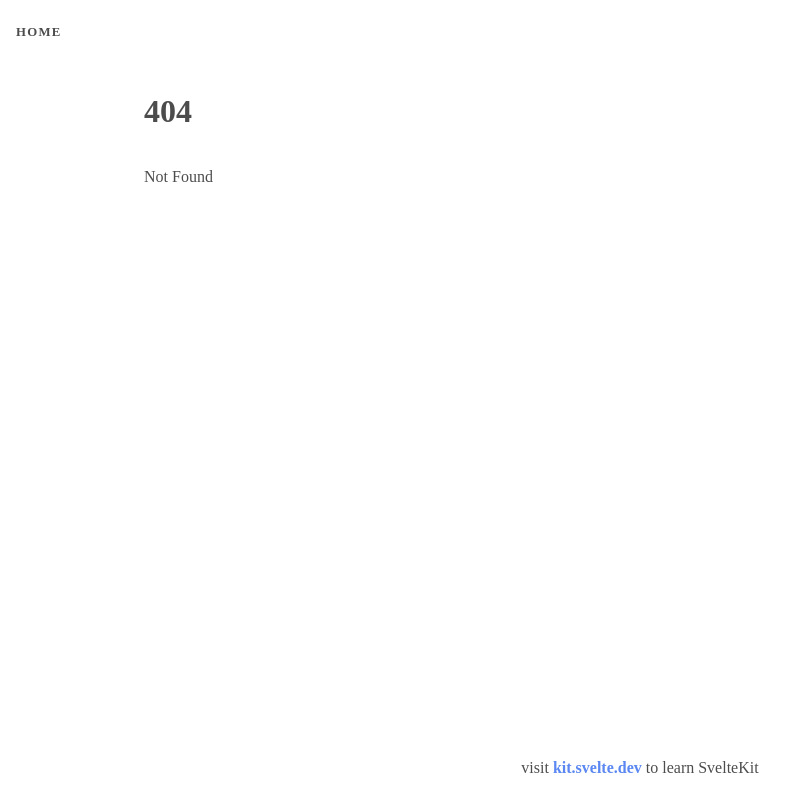
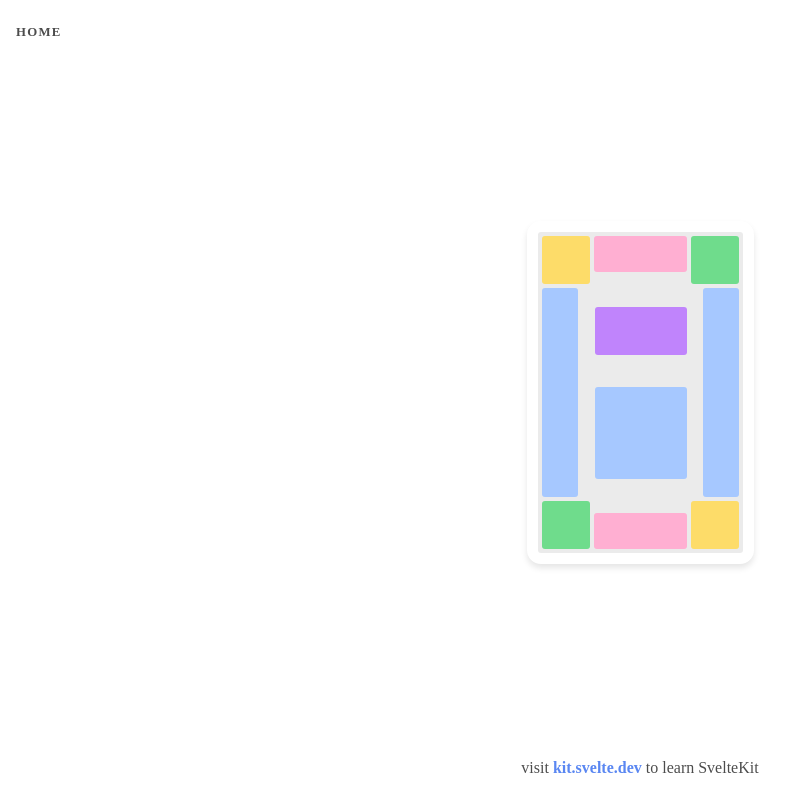
Before and after one commit to QuentinDstl/notes, a SvelteKit app: page /r in a window 1280 px wide. Before the commit this address had no page. Shown: the top 812 px of the page, without its empty margins (0-805 px from the left). Built offline with nearby package versions, Linux system fonts and the light colour scheme; a web font is replaced by a local one.

Commit message:
feat: display rules on a card

```diff
--- /dev/null
+++ b/src/routes/r/+page.svelte
@@ -0,0 +1,443 @@
+<script lang="ts">
+	let rotateX = 0;
+	let rotateY = 0;
+	let selectedGame: keyof typeof popupRules | null = null;
+	let hoveredGame: string | null = null;
+
+	const popupRules = {
+		tarot: {
+			name: 'Tarot',
+			rules:
+				'Le tarot est un jeu de cartes avec 78 cartes divisées en arcanes majeurs et mineurs. Les joueurs interprètent les cartes pour obtenir des insights.'
+		},
+		sixqp: {
+			name: 'Six qui prend',
+			rules:
+				'Un jeu où les joueurs posent des cartes numérotées. Si votre carte fait que la ligne atteint 6 cartes, vous devez en prendre une. Évitez les cartes avec beaucoup de têtes de bœuf!'
+		},
+		skyjo: {
+			name: 'Skyjo',
+			rules:
+				"Un jeu de cartes où vous essayez d'avoir le plus petit score possible. Retournez ou remplacez vos cartes pour minimiser votre total."
+		},
+		oriLg: {
+			name: 'Origine Large',
+			rules: 'Les règles du jeu Origine Large.'
+		},
+		codeNames: {
+			name: 'Codenames',
+			rules:
+				'Un jeu de mots où une équipe donne des indices pour faire deviner des mots secrets. Évitez les pièges!'
+		}
+	};
+
+	function handleMouseMove(e: MouseEvent) {
+		const rect = (e.currentTarget as HTMLElement).getBoundingClientRect();
+		const x = e.clientX - rect.left;
+		const y = e.clientY - rect.top;
+
+		const centerX = rect.width / 2;
+		const centerY = rect.height / 2;
+
+		rotateY = ((x - centerX) / centerX) * 15;
+		rotateX = ((centerY - y) / centerY) * 15;
+	}
+
+	function handleMouseLeave() {
+		rotateX = 0;
+		rotateY = 0;
+	}
+
+	function showRules(game: string) {
+		selectedGame = game as keyof typeof popupRules;
+	}
+
+	function closePopup() {
+		selectedGame = null;
+	}
+
+	function handleKeyDown(event: KeyboardEvent, game: string) {
+		if (event.key === 'Enter' || event.key === ' ') {
+			event.preventDefault();
+			showRules(game);
+		}
+	}
+
+	function handlePopupKeyDown(event: KeyboardEvent) {
+		if (event.key === 'Escape') {
+			event.preventDefault();
+			closePopup();
+		}
+	}
+
+	function handleGameHover(game: string) {
+		hoveredGame = game;
+	}
+
+	function handleGameLeave() {
+		hoveredGame = null;
+	}
+</script>
+
+<svelte:head>
+	<title>Règles</title>
+	<meta name="description" content="Règles page" />
+</svelte:head>
+
+<div
+	class="wrapper"
+	role="application"
+	on:mousemove={handleMouseMove}
+	on:mouseleave={handleMouseLeave}
+>
+	<div
+		class="card"
+		style="transform: perspective(800px) rotateX({rotateX}deg) rotateY({rotateY}deg)"
+	>
+		<div class="card-top">
+			<div
+				class="tarot"
+				class:hovered={hoveredGame === 'tarot'}
+				role="button"
+				tabindex="0"
+				on:click={() => showRules('tarot')}
+				on:keydown={(e) => handleKeyDown(e, 'tarot')}
+				on:mouseenter={() => handleGameHover('tarot')}
+				on:mouseleave={handleGameLeave}
+			></div>
+			<div
+				class="sixqp"
+				class:hovered={hoveredGame === 'sixqp'}
+				role="button"
+				tabindex="0"
+				on:click={() => showRules('sixqp')}
+				on:keydown={(e) => handleKeyDown(e, 'sixqp')}
+				on:mouseenter={() => handleGameHover('sixqp')}
+				on:mouseleave={handleGameLeave}
+			></div>
+			<div
+				class="skyjo"
+				class:hovered={hoveredGame === 'skyjo'}
+				role="button"
+				tabindex="0"
+				on:click={() => showRules('skyjo')}
+				on:keydown={(e) => handleKeyDown(e, 'skyjo')}
+				on:mouseenter={() => handleGameHover('skyjo')}
+				on:mouseleave={handleGameLeave}
+			></div>
+		</div>
+		<div class="card-mid">
+			<div
+				class="codenames-words"
+				class:hovered={hoveredGame === 'codeNames'}
+				role="button"
+				tabindex="0"
+				on:click={() => showRules('codeNames')}
+				on:keydown={(e) => handleKeyDown(e, 'codeNames')}
+				on:mouseenter={() => handleGameHover('codeNames')}
+				on:mouseleave={handleGameLeave}
+			></div>
+			<div class="middle-space">
+				<div
+					class="ori-lg"
+					class:hovered={hoveredGame === 'oriLg'}
+					role="button"
+					tabindex="0"
+					on:click={() => showRules('oriLg')}
+					on:keydown={(e) => handleKeyDown(e, 'oriLg')}
+					on:mouseenter={() => handleGameHover('oriLg')}
+					on:mouseleave={handleGameLeave}
+				></div>
+				<div
+					class="codenames-map"
+					class:hovered={hoveredGame === 'codeNames'}
+					role="button"
+					tabindex="0"
+					on:click={() => showRules('codeNames')}
+					on:keydown={(e) => handleKeyDown(e, 'codeNames')}
+					on:mouseenter={() => handleGameHover('codeNames')}
+					on:mouseleave={handleGameLeave}
+				></div>
+			</div>
+			<div
+				class="codenames-words"
+				class:hovered={hoveredGame === 'codeNames'}
+				role="button"
+				tabindex="0"
+				on:click={() => showRules('codeNames')}
+				on:keydown={(e) => handleKeyDown(e, 'codeNames')}
+				on:mouseenter={() => handleGameHover('codeNames')}
+				on:mouseleave={handleGameLeave}
+			></div>
+		</div>
+		<div class="card-top inverted">
+			<div
+				class="tarot"
+				class:hovered={hoveredGame === 'tarot'}
+				role="button"
+				tabindex="0"
+				on:click={() => showRules('tarot')}
+				on:keydown={(e) => handleKeyDown(e, 'tarot')}
+				on:mouseenter={() => handleGameHover('tarot')}
+				on:mouseleave={handleGameLeave}
+			></div>
+			<div
+				class="sixqp"
+				class:hovered={hoveredGame === 'sixqp'}
+				role="button"
+				tabindex="0"
+				on:click={() => showRules('sixqp')}
+				on:keydown={(e) => handleKeyDown(e, 'sixqp')}
+				on:mouseenter={() => handleGameHover('sixqp')}
+				on:mouseleave={handleGameLeave}
+			></div>
+			<div
+				class="skyjo"
+				class:hovered={hoveredGame === 'skyjo'}
+				role="button"
+				tabindex="0"
+				on:click={() => showRules('skyjo')}
+				on:keydown={(e) => handleKeyDown(e, 'skyjo')}
+				on:mouseenter={() => handleGameHover('skyjo')}
+				on:mouseleave={handleGameLeave}
+			></div>
+		</div>
+	</div>
+</div>
+
+{#if selectedGame}
+	<div
+		class="popup-overlay"
+		role="button"
+		tabindex="0"
+		on:click={closePopup}
+		on:keydown={handlePopupKeyDown}
+	>
+		<div
+			class="popup-rules"
+			role="dialog"
+			tabindex="-1"
+			on:click={(e) => e.stopPropagation()}
+			on:keydown={(e) => e.stopPropagation()}
+		>
+			<div class="popup-header">
+				<h2>{popupRules[selectedGame].name}</h2>
+				<button class="close-btn" on:click={closePopup}>×</button>
+			</div>
+			<div class="popup-content">
+				<p>{popupRules[selectedGame].rules}</p>
+			</div>
+		</div>
+	</div>
+{/if}
+
+<style>
+	.wrapper {
+		display: flex;
+		justify-content: center;
+		align-items: center;
+		width: 100%;
+		flex: 1;
+	}
+
+	.card {
+		width: 205px;
+		height: 321px;
+		background-color: #ebebeb;
+		border-radius: 14px;
+		border: 11px solid white;
+		box-shadow: 0 4px 6px rgba(0, 0, 0, 0.1);
+		display: flex;
+		flex-direction: column;
+		gap: 4px;
+		transition: transform 125ms ease-in-out;
+	}
+
+	.card-top {
+		height: 48px;
+		display: flex;
+		padding: 4px 4px 0 4px;
+		gap: 4px;
+	}
+
+	.card-mid {
+		flex: 1;
+		display: flex;
+		gap: 4px;
+		padding: 0 4px 0 4px;
+	}
+
+	.tarot,
+	.sixqp,
+	.skyjo,
+	.ori-lg,
+	.codenames-words,
+	.codenames-map {
+		cursor: pointer;
+		transition:
+			transform 100ms ease-in-out,
+			filter 100ms ease-in-out;
+	}
+
+	.tarot:hover,
+	.sixqp:hover,
+	.skyjo:hover,
+	.ori-lg:hover,
+	.codenames-words:hover,
+	.codenames-map:hover,
+	.tarot.hovered,
+	.sixqp.hovered,
+	.skyjo.hovered,
+	.ori-lg.hovered,
+	.codenames-words.hovered,
+	.codenames-map.hovered {
+		transform: scale(1.05);
+		filter: brightness(1.1);
+	}
+
+	.tarot {
+		width: 48px;
+		height: 48px;
+		background-color: #fddc69;
+		border-radius: 3px;
+	}
+
+	.sixqp {
+		flex: 1;
+		height: 36px;
+		background-color: #ffafd2;
+		border-radius: 3px;
+	}
+
+	.inverted {
+		transform: rotate(180deg);
+	}
+
+	.skyjo {
+		width: 48px;
+		height: 48px;
+		background-color: #6fdc8c;
+		border-radius: 3px;
+	}
+
+	.codenames-words {
+		width: 36px;
+		border-radius: 3px;
+		background-color: #a6c8ff;
+	}
+
+	.middle-space {
+		flex: 1;
+		justify-content: center;
+		align-items: center;
+		display: flex;
+		flex-direction: column;
+		gap: 32px;
+	}
+
+	.ori-lg {
+		width: 92px;
+		height: 48px;
+		background-color: #c084fc;
+		border-radius: 3px;
+	}
+
+	.codenames-map {
+		width: 92px;
+		height: 92px;
+		background-color: #a6c8ff;
+		border-radius: 3px;
+	}
+
+	/* Popup styles */
+	.popup-overlay {
+		position: fixed;
+		top: 0;
+		left: 0;
+		width: 100%;
+		height: 100%;
+		background-color: rgba(0, 0, 0, 0.5);
+		display: flex;
+		justify-content: center;
+		align-items: center;
+		z-index: 1000;
+		animation: fadeIn 200ms ease-in-out;
+	}
+
+	.popup-rules {
+		background-color: white;
+		border-radius: 12px;
+		box-shadow: 0 10px 40px rgba(0, 0, 0, 0.3);
+		max-width: 500px;
+		width: 90%;
+		max-height: 80vh;
+		overflow-y: auto;
+		animation: slideUp 300ms ease-in-out;
+	}
+
+	.popup-header {
+		display: flex;
+		justify-content: space-between;
+		align-items: center;
+		padding: 20px;
+		border-bottom: 2px solid #f0f0f0;
+		background: linear-gradient(135deg, #667eea 0%, #764ba2 100%);
+		border-radius: 12px 12px 0 0;
+	}
+
+	.popup-header h2 {
+		margin: 0;
+		color: white;
+		font-size: 24px;
+	}
+
+	.close-btn {
+		background: none;
+		border: none;
+		font-size: 32px;
+		color: white;
+		cursor: pointer;
+		padding: 0;
+		width: 40px;
+		height: 40px;
+		display: flex;
+		justify-content: center;
+		align-items: center;
+		transition: transform 100ms ease-in-out;
+	}
+
+	.close-btn:hover {
+		transform: scale(1.2);
+	}
+
+	.popup-content {
+		padding: 20px;
+		color: #333;
+		line-height: 1.6;
+		font-size: 16px;
+	}
+
+	.popup-content p {
+		margin: 0;
+	}
+
+	@keyframes fadeIn {
+		from {
+			opacity: 0;
+		}
+		to {
+			opacity: 1;
+		}
+	}
+
+	@keyframes slideUp {
+		from {
+			transform: translateY(30px);
+			opacity: 0;
+		}
+		to {
+			transform: translateY(0);
+			opacity: 1;
+		}
+	}
+</style>
```
